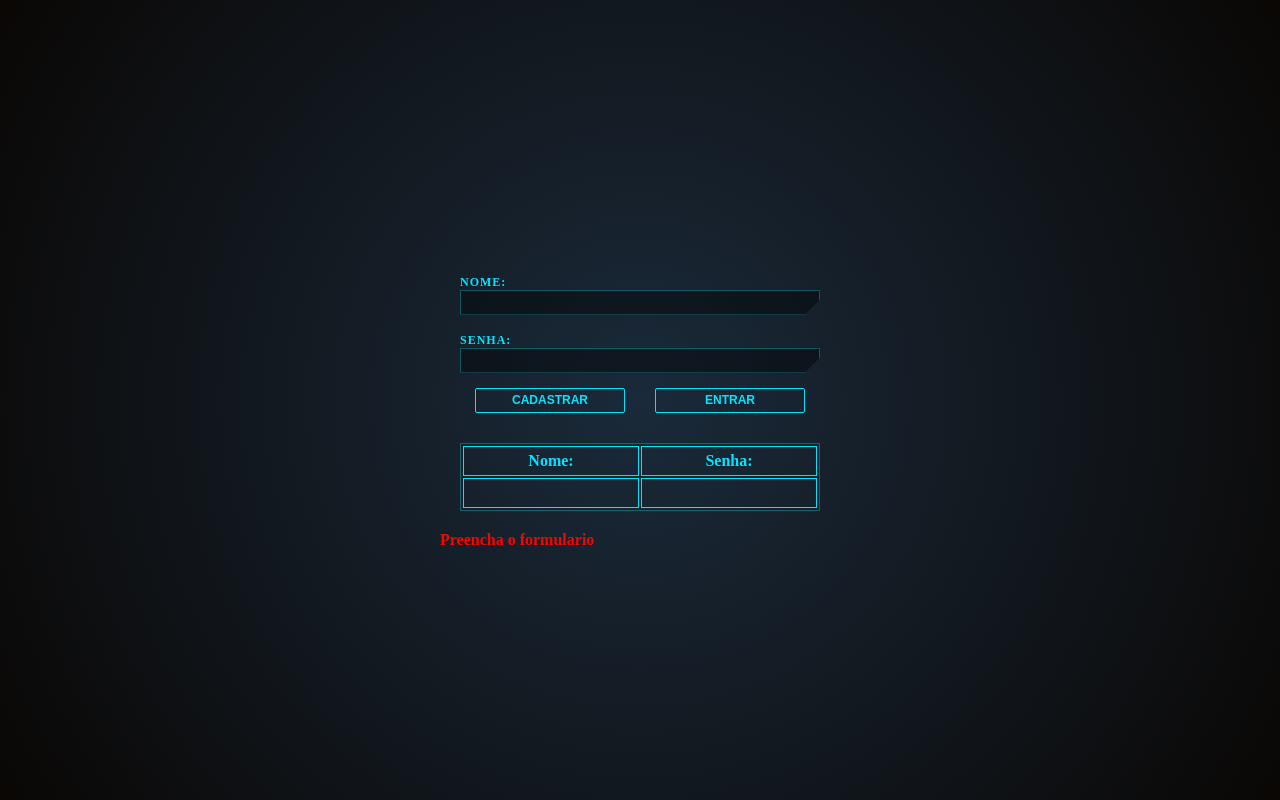
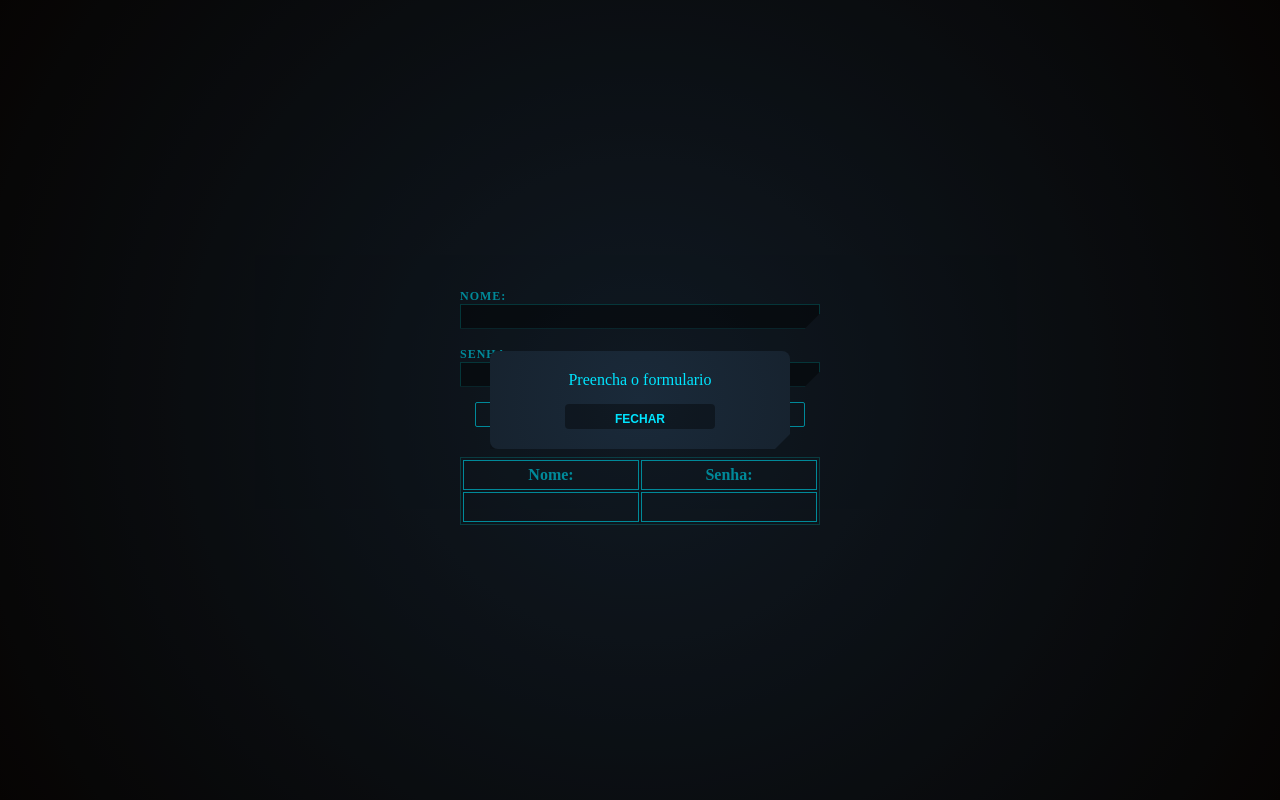
Before and after one commit to JulianPedroDeAlexandre/estudos-react, a React (Vite) app in the folder exefixação/vite-project/: page / in a window 1280 px wide. Both pictures are taken after a click on the button "CADASTRAR". Built offline with nearby package versions, Linux system fonts and the light colour scheme.

Commit message:
docs: Modal.jsx, feat: enter modal

```diff
--- a/exefixação/vite-project/src/App.jsx
+++ b/exefixação/vite-project/src/App.jsx
@@ -2,7 +2,7 @@ import Form from "./components/form/Form"
 import "../src/globals/globals.css"
 import Table from "./components/Table/Table"
 import { useState } from "react"
-import Mensagemerro from "./components/mensagemErro/Mensagemerro";
+import Modal from "./components/modal/Modal";
 
 function App() {
 
@@ -26,6 +26,9 @@ function App() {
     }
     if (e.key === "Enter" && nomeTabela && senhaTabela) {
       entrar();
+    }
+    if (e.key === "Enter" && mensagem){
+      fechar();
     }
   }
 
@@ -59,6 +62,10 @@ function App() {
 
   }
 
+  function fechar(){
+     setMensagem("")
+  }
+
   return (
     <>
       <Form
@@ -73,9 +80,12 @@ function App() {
         nomeTabela={nomeTabela}
         senhaTabela={senhaTabela}
       />
-      <Mensagemerro mensagem={mensagem}/>
+      <Modal
+      mensagem={mensagem}
+      fechar={fechar}
+      />
     </>
-  )
+  );
 }
 
 export default App
--- /dev/null
+++ b/exefixação/vite-project/src/components/modal/Modal.jsx
@@ -0,0 +1,17 @@
+import style from "./Modal.module.css"
+
+const Modal = ({ mensagem, fechar}) => {
+    if (!mensagem)
+        return null;
+
+    return (
+        <div className={style.sobrepor}>
+            <div className={style.modal}>
+                <p>{mensagem}</p>
+                <button onClick={fechar}>Fechar</button>
+            </div>
+        </div>
+    );
+};
+
+export default Modal
--- /dev/null
+++ b/exefixação/vite-project/src/components/modal/Modal.module.css
@@ -0,0 +1,40 @@
+.sobrepor {
+    position: fixed;
+    top: 0;
+    left: 0;
+    width: 100%;
+    height: 100%;
+    background: rgba(0, 0, 0, 0.4);
+    display: flex;
+    justify-content: center;
+    align-items: center;
+}
+
+.modal {
+    background: radial-gradient(circle at center, #1a2a3a 0%, #0a0705 100%);
+    background-attachment: fixed;
+    padding: 20px;
+    border-radius: 8px;
+    min-width: 300px;
+    text-align: center;
+    box-shadow: 0 4px 10px rgba(0, 0, 0, 0.3);
+    clip-path: polygon(0 0, 100% 0, 100% calc(100% - 15px), calc(100% - 15px) 100%, 0 100%);
+
+}
+
+.modal p {
+    margin-bottom: 15px;
+    font-size: 16px;
+    color: var(--blue);
+
+}
+
+.modal button {
+    padding: 8px 16px;
+    background: rgba(0, 0, 0, 0.4);
+
+    color: var(--blue);
+    border: none;
+    border-radius: 4px;
+    cursor: pointer;
+}
```
